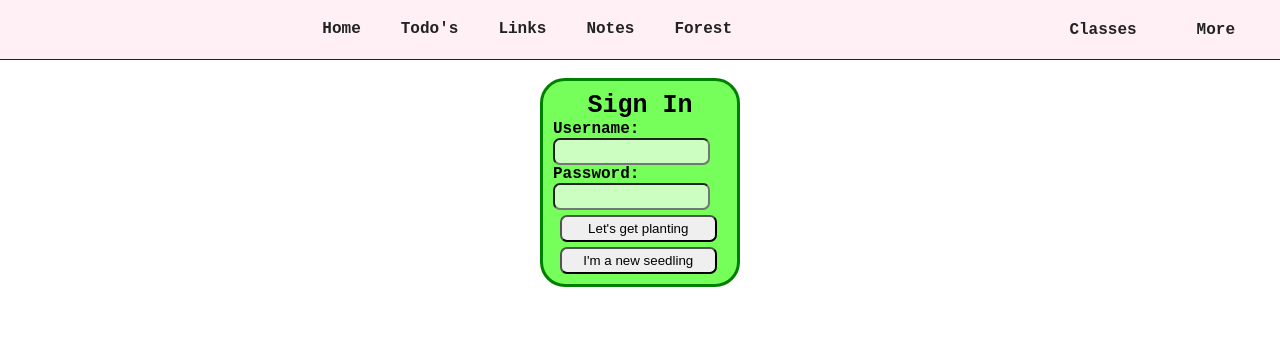
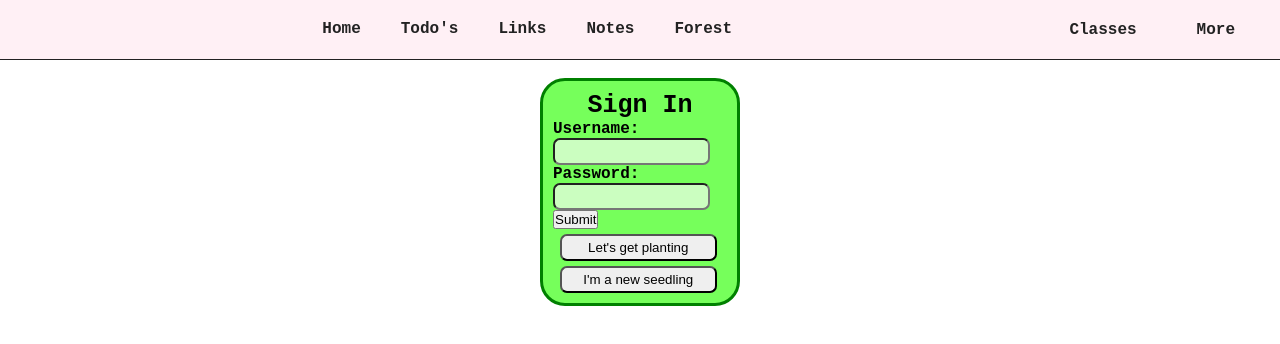
Before and after one commit to joiiewang/ProjectFrontendCC, a React (Create React App) app: page / in a window 1280 px wide. Shown: the top 344 px of the page. Built offline with nearby package versions, Linux system fonts and the light colour scheme.

Commit message:
failed to fetch

```diff
--- a/src/components/Login.js
+++ b/src/components/Login.js
@@ -110,6 +110,9 @@ function Login(props) {
             onChange={handleChange}
           />
         </label>
+        <button onClick = {saveCreds}>
+          Submit
+        </button>
         <Link to="/Home">
           <input type="submit" style={loginStyle} value="Let's get planting" />
         </Link>
```
